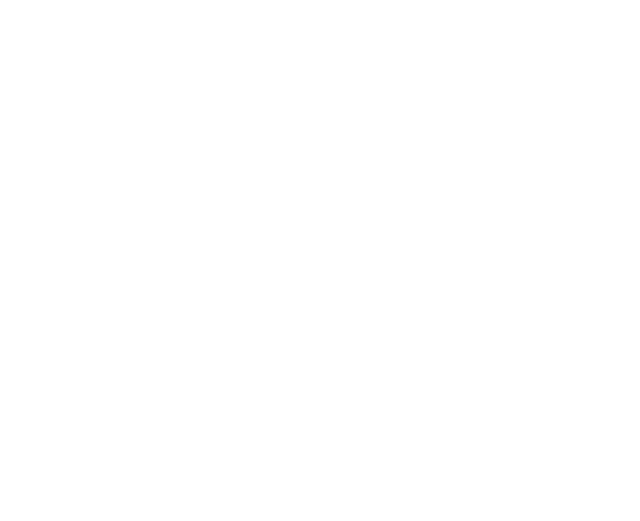
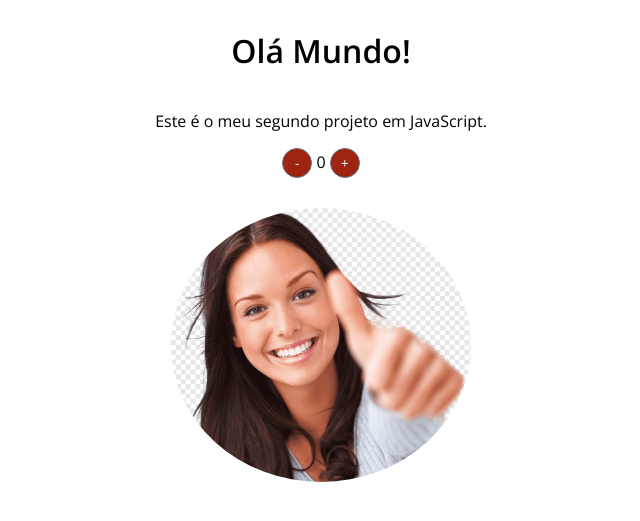
Before and after one commit to jhsaints/javascriptTAKEBLIP, a plain HTML site: page index.html in a window 1280 px wide. Shown: the whole page, without its empty margins (319-959 px from the left). Drawn offline with nearby package versions, Linux system fonts and the light colour scheme.

Commit message:
finalização aula

```diff
--- /dev/null
+++ b/assets/css/style.css
@@ -0,0 +1,61 @@
+@import url("https://fonts.googleapis.com/css2?family=Open+Sans:wght@300;600&display=swap");
+
+* {
+  font-family: "Open Sans", sans-serif;
+}
+
+body {
+  display: flex;
+  align-items: center;
+  justify-content: center;
+  flex-direction: column;
+}
+
+button {
+  border: 1px solid rgb(103, 116, 124);
+  border-radius: 50%;
+  background-color: rgb(158, 36, 15);
+  color: rgb(255, 255, 255);
+  text-align:center;
+  align-items:center ;
+  width: 30px;
+  height: 30px;
+  cursor: pointer;
+
+  transition: .5s ease all;
+
+}
+
+img {
+    width: 300px;
+    margin: 30px;
+    border-radius: 50%;
+}
+
+button:hover{
+    background-color: aliceblue;
+    color: black;
+}
+
+input[type="text"] {
+  padding: 5px;
+  border-radius: 5px;
+  border: 1px solid black;
+}
+
+#tasks {
+  display: flex;
+  flex-direction: column;
+  margin-top: 20px;
+}
+
+.task-item {
+  display: flex;
+  align-items: center;
+  margin-bottom: 10px;
+}
+
+:checked + label {
+  text-decoration: line-through;
+  color: grey;
+}
--- /dev/null
+++ b/assets/js/script.js
@@ -0,0 +1,11 @@
+var currentNumberWrapper = document.getElementById('currentNumber');
+var currentNumber = 0;
+
+function increment(){
+    currentNumber = currentNumber + 1;
+    currentNumberWrapper.innerHTML = currentNumber;
+}
+function decrement(){
+    currentNumber = currentNumber - 1;
+    currentNumberWrapper.innerHTML = currentNumber;
+}
--- a/index.html
+++ b/index.html
@@ -1,12 +1,25 @@
 <!DOCTYPE html>
-<html lang="en">
+<html lang="pt-BR">
 <head>
     <meta charset="UTF-8">
     <meta http-equiv="X-UA-Compatible" content="IE=edge">
     <meta name="viewport" content="width=device-width, initial-scale=1.0">
-    <title>Document</title>
+    <link rel="stylesheet" href="/assets/css/style.css">
+
+    <title>JavaScript</title>
 </head>
 <body>
+    <h1>Olá Mundo!</h1>
+    <p>Este é o meu segundo projeto em JavaScript.</p>
 
+    <div id="counter" >
+        <button  name="subtrair" onclick="decrement()" >-</button>
+        <span id="currentNumber" onclick="increment()">0</span>
+        <button name="adicionar" onclick="increment()">+</button>
+    </div>
+    <div class="container">
+        <img src="/img/positivo.png">
+    </div>
+    <script src="/assets/js/script.js"></script>
 </body>
 </html>
```
Also changed, not shown: img/positivo.png (added).
